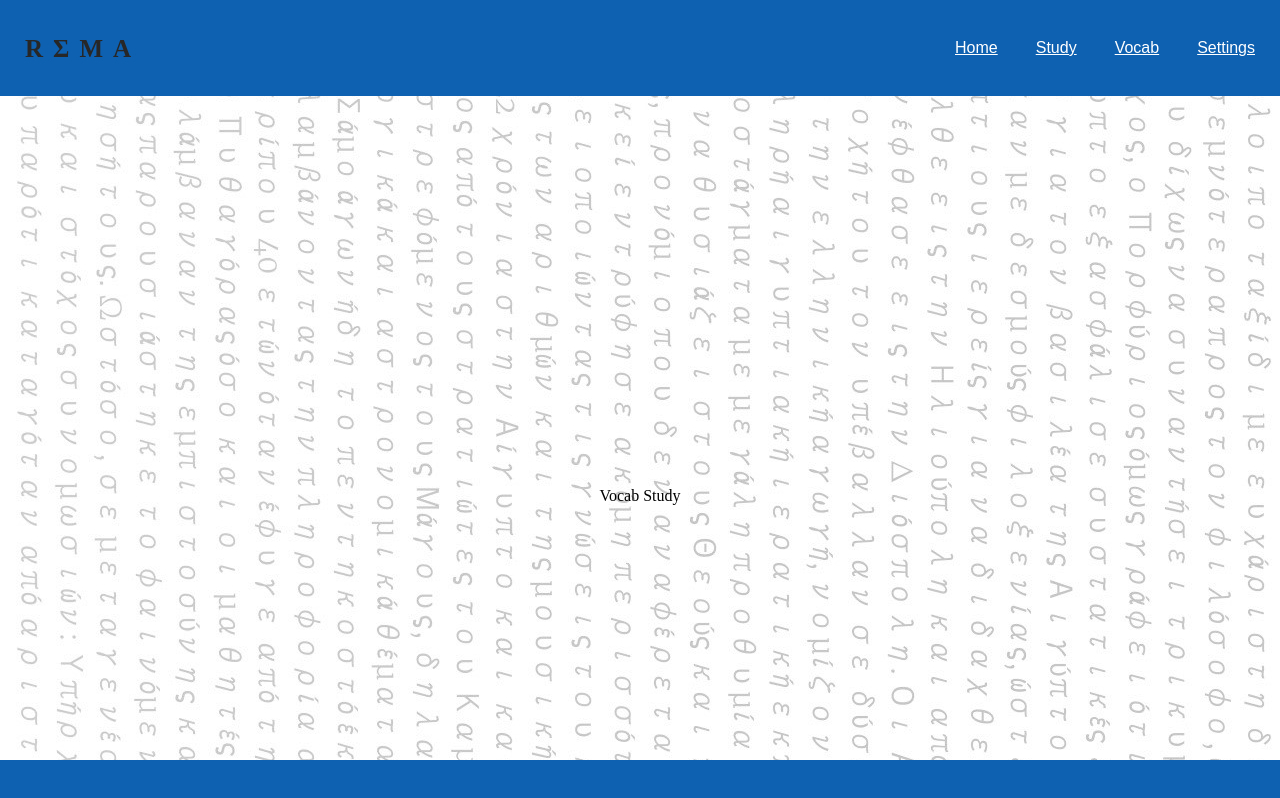
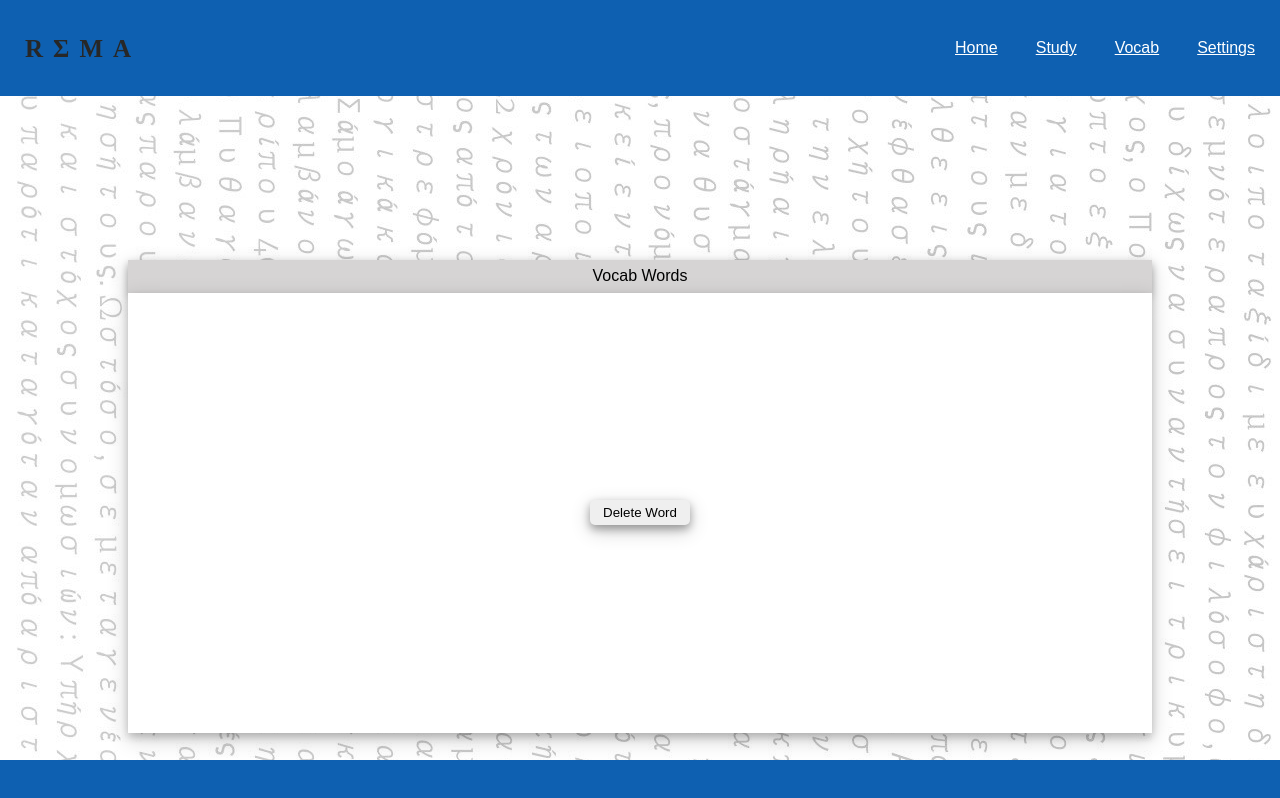
Before and after one commit to camreedtech/Devmtn-Personal-Project-Rema, a React (Create React App) app: page /#/Study in a window 1280 px wide. Shown: the top 798 px of the page. Built offline with nearby package versions, Linux system fonts and the light colour scheme; no server answers; what redux-promise-middleware would draw is missing.

Commit message:
Various improvements

```diff
--- a/src/Components/Study.css
+++ b/src/Components/Study.css
@@ -1,17 +1,10 @@
-.header-main {
-    width: 100vw;
-    height: 12vh;
-    display: flex;
-    justify-content: space-between;
-    background-color: rgb(14, 96, 177);
-}
 
 /* ///////////////////  */
 
 .study-main {
     display: flex;
 	flex-direction: column;
-	flex-wrap: wrap;
+	/* flex-wrap: wrap; */
 	justify-content: center;
 	align-items: stretch;
 	align-content: center;
@@ -30,9 +23,29 @@
     background-attachment: fixed;
 }
 
+/* .filler-div {
+    display: flex;
+    justify-content: center;
+    align-items: center;
+} */
+
+.vocab-words {
+    font-family: Arial, Helvetica, sans-serif;
+    color: rgb(0, 0, 0);
+    background-color: rgb(214, 212, 212);
+    width: 80vw;
+    height: 25px;
+    margin: 0;
+    border: 2px;
+    text-align: center;
+    padding-top: 8px;
+    border-radius: 0px, 0px, 15px, 15px;
+    box-shadow: 0 4px 8px 0 rgba(0, 0, 0, 0.322), 0 6px 20px 0 rgba(0, 0, 0, 0.19);
+}
+
 .study-word-list-container {
-    width: 400px;
-   height: 200px;
+    width: 80vw;
+    height: 55vh;
     border: 2px;
     border-color: rgba(230, 230, 230, 0.657);
     display: flex;
@@ -40,30 +53,20 @@
     justify-content: center;
     background-color: white;
     border: 2px;
-    border-radius: 15px;
+    border-radius: 0px, 0px, 15px, 15px;
     box-shadow: 0 4px 8px 0 rgba(0, 0, 0, 0.2), 0 6px 20px 0 rgba(0, 0, 0, 0.19);
 }
 
-.study-delete-button {
+.delete-word-button {
     font-family: Arial, Helvetica, sans-serif;
-   color: rgb(0, 0, 0);
-   border-radius: 5px;
-   border: none;
-   width: 200px;
-   height: 25px;
-  margin: 25px;
+    color: rgb(0, 0, 0);
+    border-radius: 5px;
+    border: none;
+    width: 100px;
+    height: 25px;
+    margin: 25px;
+    border: 2px;
+    border-radius: 5px;
+    box-shadow: 0 4px 8px 0 rgba(0, 0, 0, 0.322), 0 6px 20px 0 rgba(0, 0, 0, 0.19);
+
 }
-
-
-
-/* ///////////////////// */
-
-.home-footer {
-    width: 100vw;
-    height: 40px;
-    /* background-color: rgb(13, 94, 175); */
-    background-color: rgb(14, 96, 177);
-    bottom: 0;
-    position: sticky;
-    z-index: 3;
-}
--- a/src/Components/Study.js
+++ b/src/Components/Study.js
@@ -31,12 +31,22 @@ class Study extends Component {
             <div className="study-main">
 
             <Header/>
-                <div className="vocab-study">Vocab Study</div>
-                <div className='study-word-list-container'>
+                <div className="vocab-study">
 
 
-                <button className='delete-word-button' onClick={() => this.deleteWord()}>Delete Word</button>
-                {/* reference nodb for mapping the words  */}
+                        <div className='vocab-words'>Vocab Words</div>
+
+
+                    <div className='study-word-list-container'>
+
+                        {/* code here */}
+                        {/* reference nodb for mapping the words  */}
+
+                        <button className='delete-word-button' onClick={() => this.deleteWord()}>Delete Word</button>
+
+
+                    </div>
+
 
                 </div>
             <Footer/>
```
